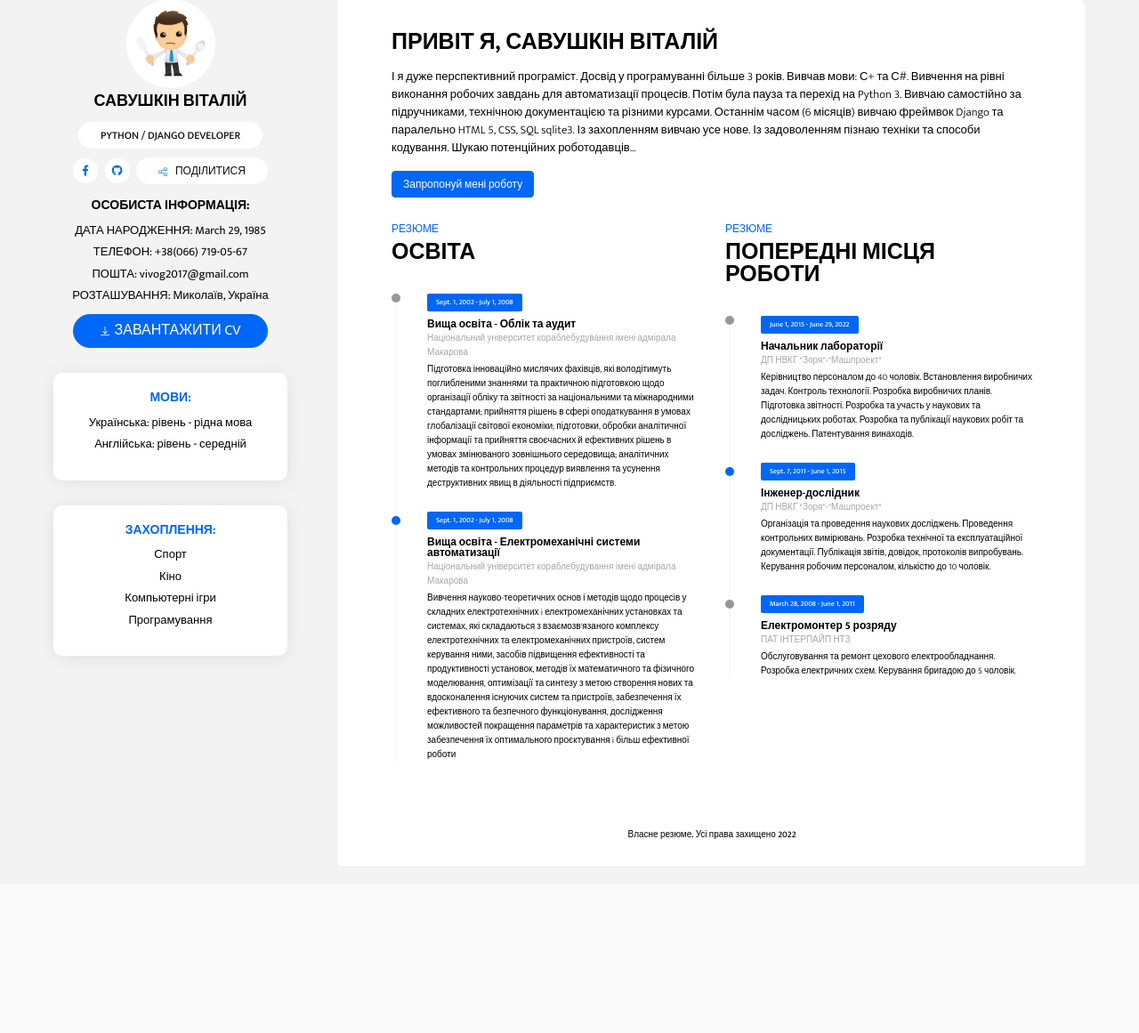
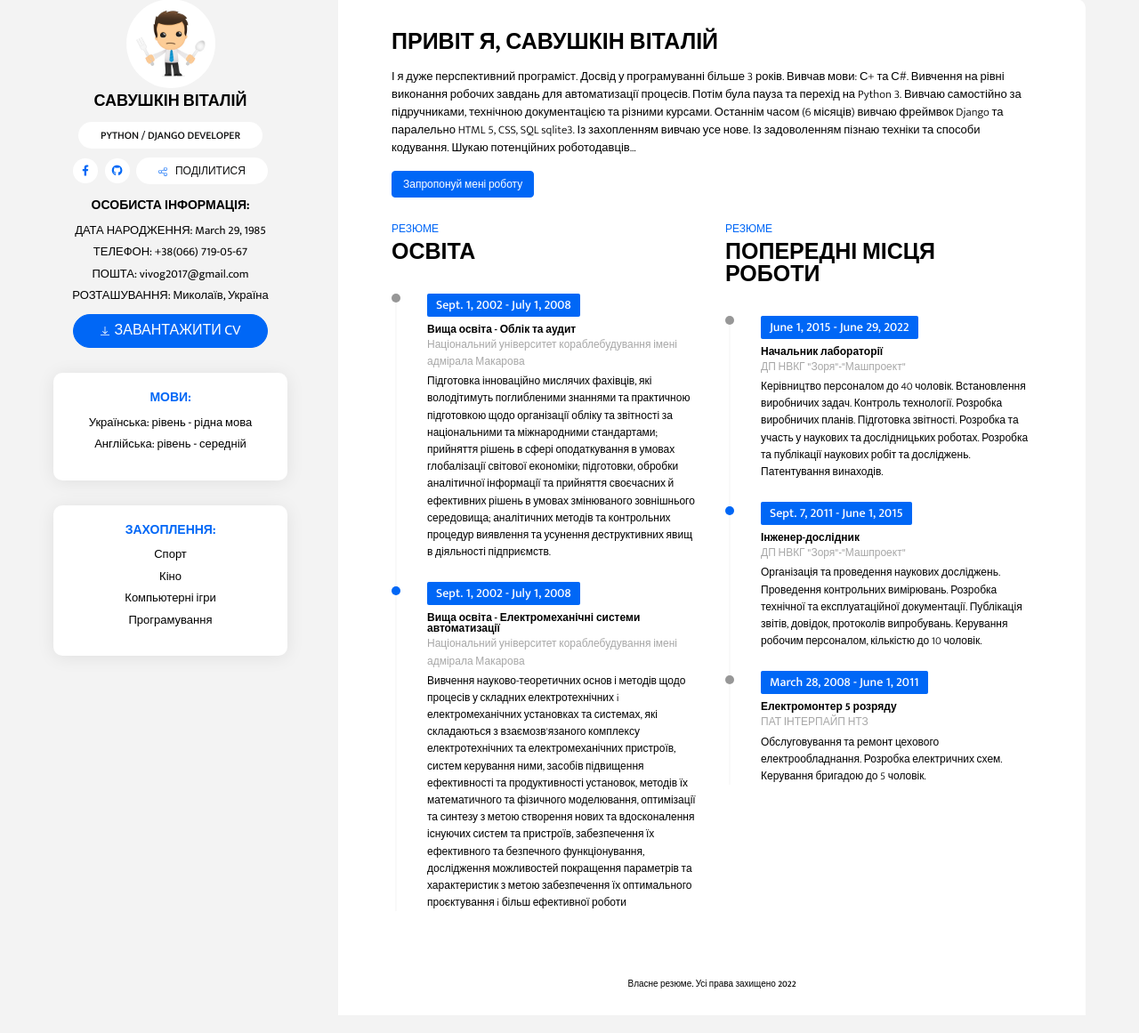
Before and after one commit to Vivog/Resume, a Django app: page / in a window 1280 px wide. Shown: the part 88-1249 px from the top of the page at 89% size. Before the commit the page ends 1031 px from the top, so only its background shows below. Run offline with Django 4.2, Linux system fonts and the light colour scheme; data comes from the database, SQL or seed files in the repository; some libraries are stand-ins or nearby versions.

Commit message:
edit css2

```diff
--- a/my_site/site_app/templates/site_app/index.html
+++ b/my_site/site_app/templates/site_app/index.html
@@ -15,10 +15,10 @@
                         <ul class="time-line">
                             {% for ed in educations %}
                             <li class="time-line-item">
-                                <span class="badge badge-primary">{{ ed.date_start }} - {{ ed.date_over }}</span>
-                                <h6 class="time-line-item-title">{{ ed.get_degree_display }} - {{ ed.spec }}</h6>
-                                <p class="time-line-item-subtitle">{{ ed.univer }}</p>
-                                <p class="time-line-item-content">{{ ed.about }}</p>
+                                <span style="font-size: 14px" class="badge badge-primary">{{ ed.date_start }} - {{ ed.date_over }}</span>
+                                <h6 style="font-size: 12px" class="time-line-item-title">{{ ed.get_degree_display }} - {{ ed.spec }}</h6>
+                                <p style="font-size: 12px" class="time-line-item-subtitle">{{ ed.univer }}</p>
+                                <p style="font-size: 12px" class="time-line-item-content">{{ ed.about }}</p>
                             </li>
                             {% endfor %}
                         </ul>
@@ -29,10 +29,10 @@
                         <ul class="time-line">
                             {% for wp in workplaces %}
                             <li class="time-line-item">
-                                <span class="badge badge-primary">{{ wp.date_start }} - {{ wp.date_over }}</span>
-                                <h6 class="time-line-item-title">{{ wp.prof }}</h6>
-                                <p class="time-line-item-subtitle">{{ wp.firma }}</p>
-                                <p class="time-line-item-content">{{ wp.about }}</p>
+                                <span style="font-size: 14px" class="badge badge-primary">{{ wp.date_start }} - {{ wp.date_over }}</span>
+                                <h6 style="font-size: 12px" class="time-line-item-title">{{ wp.prof }}</h6>
+                                <p style="font-size: 12px" class="time-line-item-subtitle">{{ wp.firma }}</p>
+                                <p style="font-size: 12px" class="time-line-item-content">{{ wp.about }}</p>
                             </li>
                              {% endfor %}
                         </ul>
```
